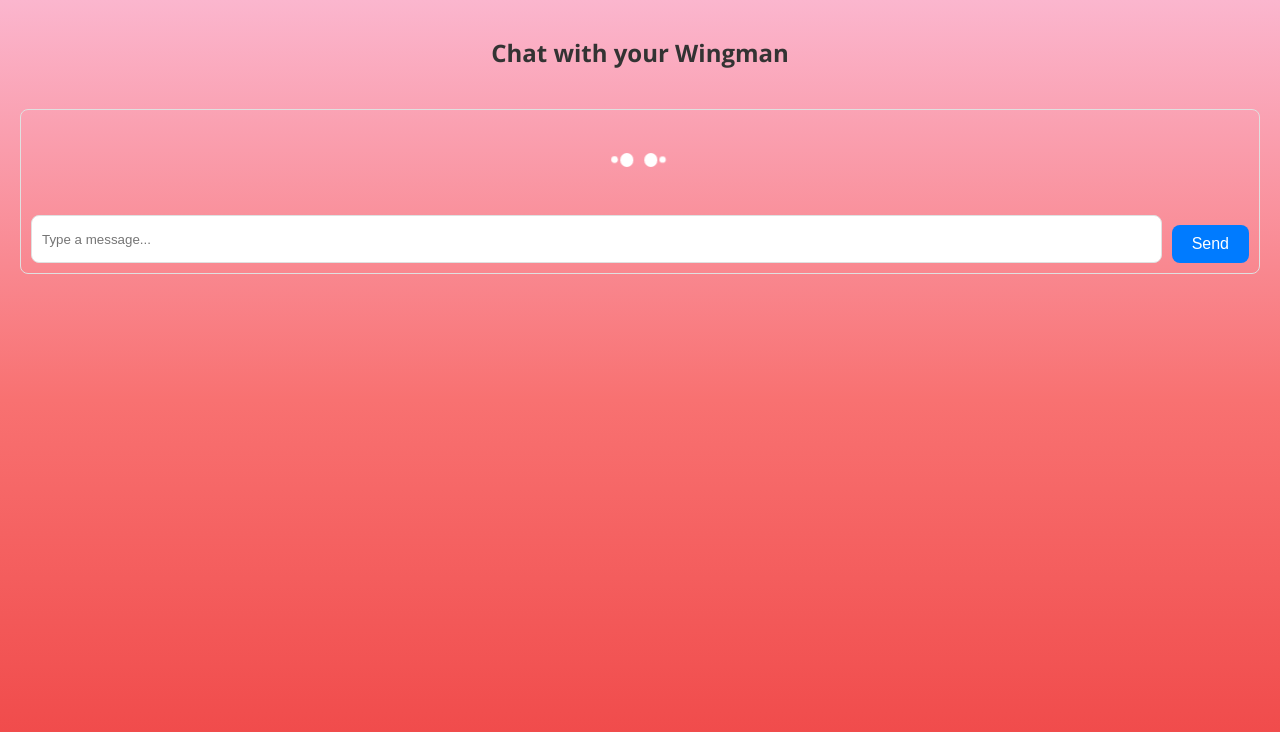
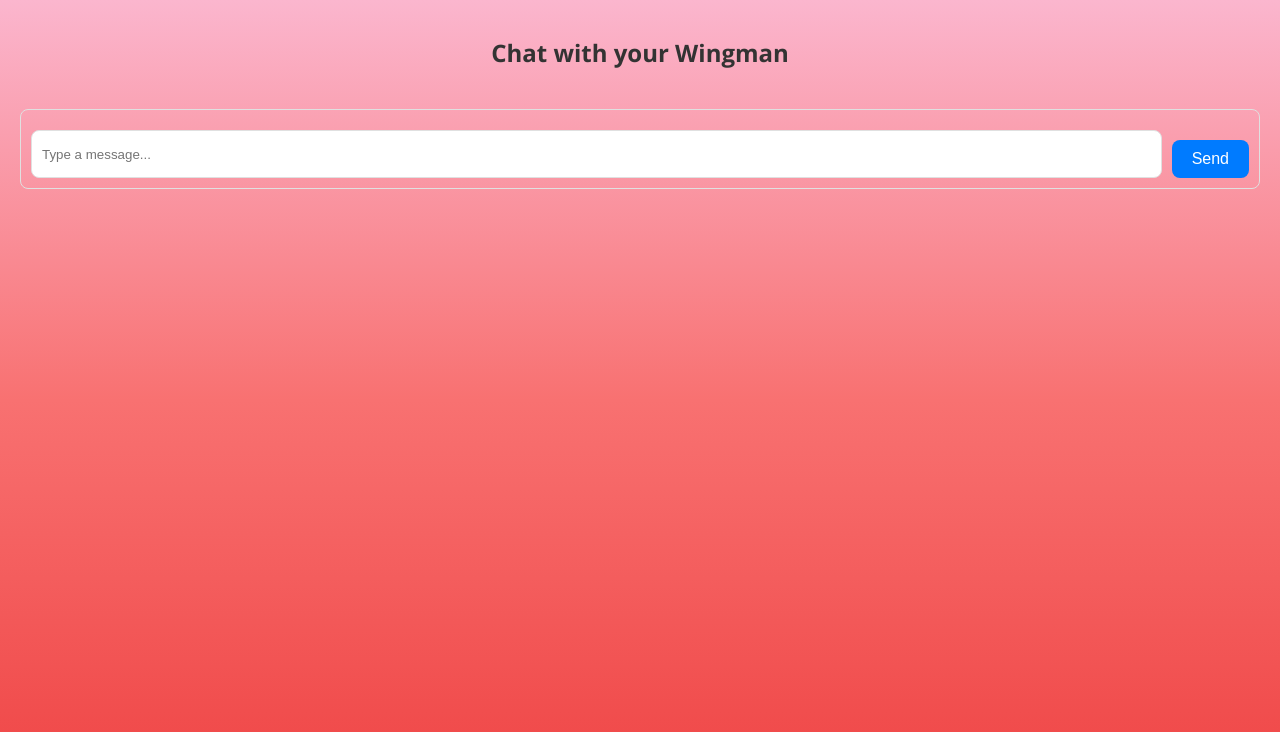
Before and after one commit to ajpieroni/316Heartcoded, a React (Create React App) app in the folder ourapp/reactapp/: page /Wingman in a window 1280 px wide. Shown: the top 732 px of the page. Built offline with nearby package versions, Linux system fonts and the light colour scheme.

Commit message:
added sending logic

```diff
--- a/ourapp/reactapp/src/pages/Wingman.js
+++ b/ourapp/reactapp/src/pages/Wingman.js
@@ -10,6 +10,7 @@ export default function Chat() {
   const { user, setUser } = useContext(UserContext);
   const [newMessage, setNewMessage] = useState("");
   const botId = 100;
+  const [isSending, setIsSending] = useState(false);
 
   useEffect(() => {
     const storedUser = sessionStorage.getItem("user");
@@ -50,6 +51,7 @@ export default function Chat() {
 
   const handleSend = async () => {
     if(newMessage.trim() === "") return;
+    setIsSending(true);
 
     const userMessage = {
       id: messages.length + 1, // simplistic way to generate a unique ID
@@ -71,6 +73,7 @@ export default function Chat() {
         isBot: true
       };
       setMessages(prevMessages => [...prevMessages, botMessage]);
+      setIsSending(false);
     }
 
     // Clear the input field
@@ -97,7 +100,7 @@ export default function Chat() {
             );
           })}
         </div>
-        <div class="lds-ellipsis"><div></div><div></div><div></div><div></div></div>
+        {isSending && (<div class="lds-ellipsis"><div></div><div></div><div></div><div></div></div>)}
 
         <div className="message-input-container">
           <input
```
